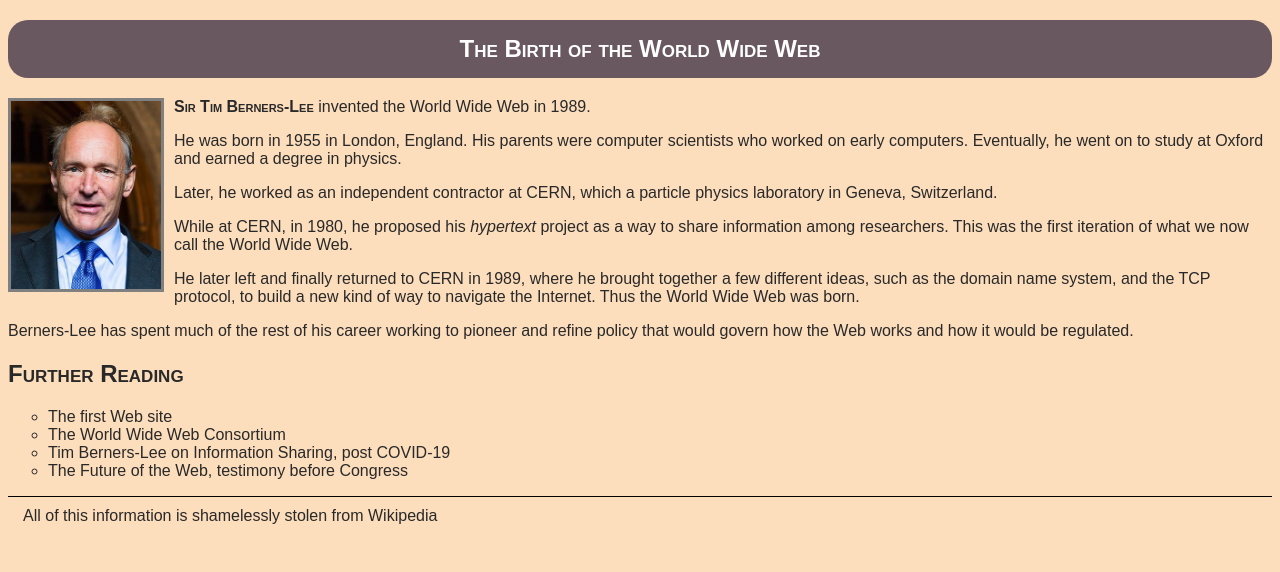
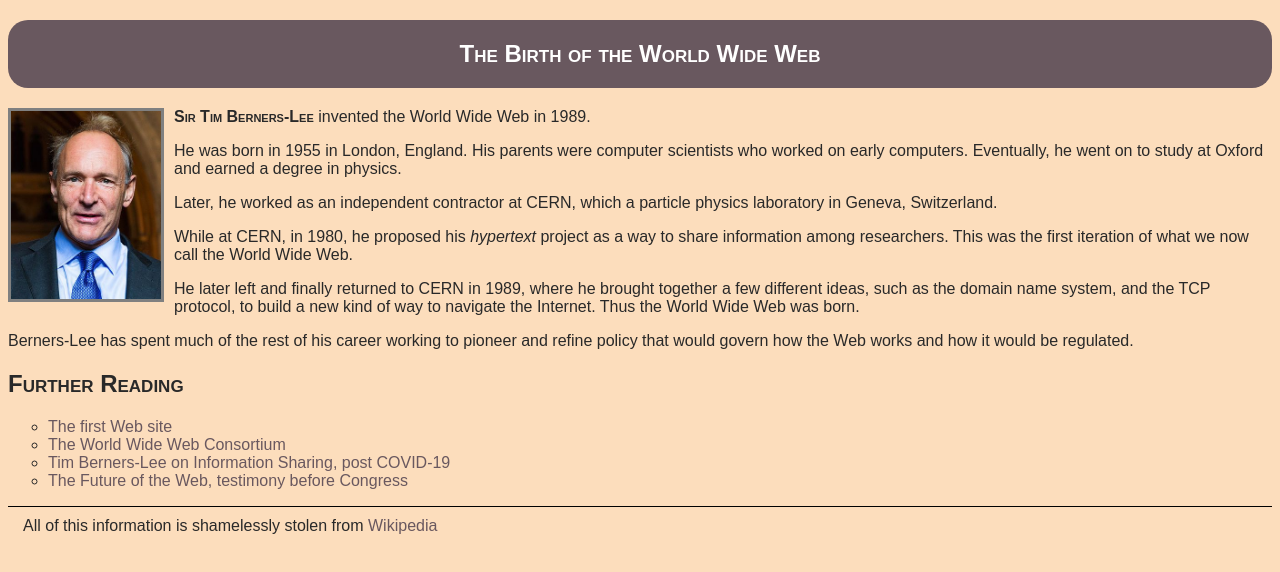
Before and after one commit to lltc-itech/mid-term-exam-timberm, a plain HTML site: page index.html in a window 1280 px wide. Drawn offline with Linux system fonts and the light colour scheme.

Commit message:
changed link colors, added h1 padding

```diff
--- a/style.css
+++ b/style.css
@@ -8,7 +8,7 @@ h1 {
     font-variant: small-caps;
     background-color: #69585F;
     color: white;
-    padding: 15px;
+    padding: 20px;
     border-radius: 20px;
     text-align: center;
 }
@@ -23,6 +23,7 @@ strong {
 
 a {
     text-decoration: none;
+    color: #69585F;
 }
 
 img {
```
